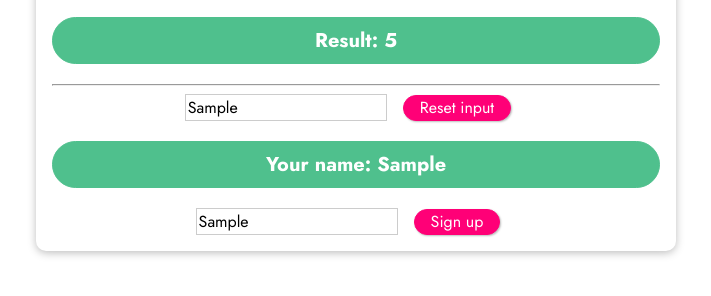
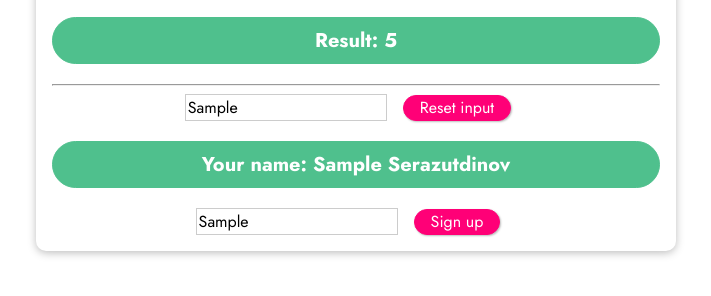
Before and after one commit to tmanspace/vue3_course, a website: page index.html in a window 1280 px wide. Both pictures are taken after typing "Sample", "Sample" into the empty fields and a click on the button "Add 5". Shown: the part 328-624 px from the top of the page, without its empty margins (284-995 px from the left). Drawn offline with nearby package versions, Linux system fonts and the light colour scheme.

Commit message:
30. Bad reactivity

```diff
--- a/app.js
+++ b/app.js
@@ -3,9 +3,14 @@ const app = Vue.createApp({
         return {
             counter: 0,
             name: '',
+            surname: 'Serazutdinov'
         }
     },
     methods: {
+        outputFullname() {
+            if (!this.name) {}
+            else return this.name + ' ' + this.surname;
+        },
         add(num) {
             this.counter += num;
         },
--- a/index.html
+++ b/index.html
@@ -24,7 +24,8 @@
       <hr>
       <input type="text" name="name" id="name" v-model='name'>
       <button @click="resetInput">Reset input</button>
-      <p>Your name: {{name}}</p>
+      <p>Your name: {{ outputFullname() }}</p>
+      <!-- Bad solution because of recall of func - computed is the solution -->
       <form @submit.prevent="submitForm" action="#">
         <input type="text">
         <button>Sign up</button>
```
